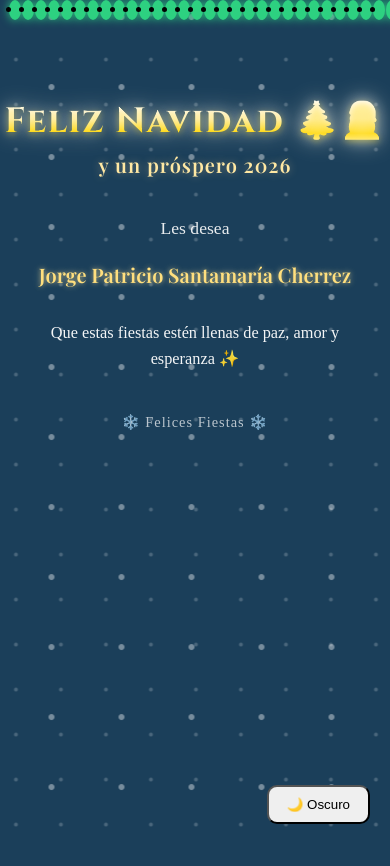
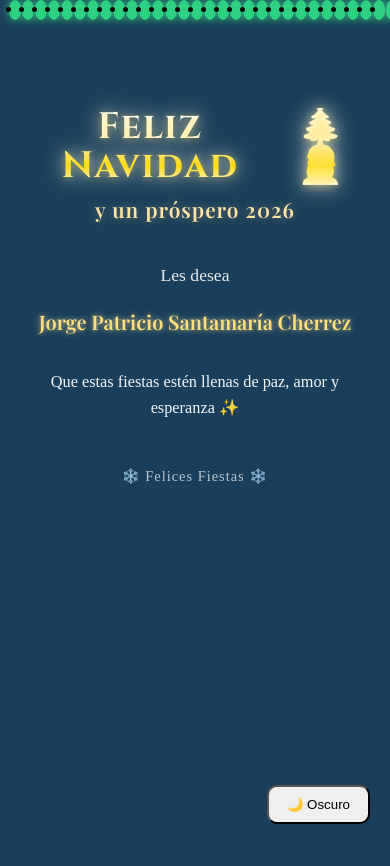
Before and after one commit to Patogol35/Navidad, a React (Vite) app: page / in a window 390 px wide. Shown: the top 866 px of the page. Built offline with nearby package versions, Linux system fonts and the light colour scheme.

Commit message:
Update Home.css

```diff
--- a/src/pages/Home.css
+++ b/src/pages/Home.css
@@ -8,9 +8,11 @@ CONTENEDOR
   display: flex;
   flex-direction: column;
   align-items: center;
-  padding-top: 90px;        /* ⬅️ MENOS ESPACIO ARRIBA */
-  padding-bottom: 24px;     /* ⬅️ MENOS ESPACIO ABAJO */
-  padding-inline: 16px;
+
+  padding-top: 100px;      /* equilibrado */
+  padding-bottom: 28px;
+  padding-inline: 22px;    /* ⬅️ NO PEGADO A BORDES */
+
   position: relative;
   z-index: 10;
   color: #ffffff;
@@ -21,17 +23,23 @@ CONTENEDOR
 TÍTULO PRINCIPAL
 ========================= */
 .title {
+  display: flex;
+  align-items: center;
+  justify-content: center;
+  gap: 12px;
+
   font-family: "Cinzel", serif;
-  font-size: clamp(2.2rem, 6.5vw, 3.8rem);
+  font-size: clamp(2.3rem, 6.8vw, 3.9rem);
   font-weight: 700;
-  letter-spacing: 1.5px;
-  margin: 0;                /* ⬅️ sin márgenes raros */
-  white-space: nowrap;      /* ⬅️ UNA SOLA LÍNEA */
+  letter-spacing: 1.6px;
+
+  margin: 0;               /* ❌ sin márgenes raros */
+  line-height: 1.05;       /* ✅ CLAVE: elimina espacio abajo */
 
   background: linear-gradient(
     180deg,
     #ffffff 0%,
-    #fff2c2 45%,
+    #fff4cc 45%,
     #ffd700 75%,
     #ffffff 100%
   );
@@ -39,26 +47,29 @@ TÍTULO PRINCIPAL
   -webkit-text-fill-color: transparent;
 
   text-shadow:
-    0 2px 6px rgba(255, 215, 0, 0.35),
-    0 0 14px rgba(255, 255, 255, 0.4);
+    0 1px 6px rgba(255, 215, 0, 0.3),
+    0 0 14px rgba(255, 255, 255, 0.35);
 
   animation: titleGlow 4s ease-in-out infinite;
 }
 
-/* Emojis del MISMO COLOR */
-.title span {
-  -webkit-text-fill-color: transparent;
-  background: inherit;
-}
-
-/* Brillo suave */
+/* Brillo navideño suave */
 @keyframes titleGlow {
   0%, 100% {
     filter: drop-shadow(0 0 6px rgba(255,215,0,0.35));
   }
   50% {
-    filter: drop-shadow(0 0 12px rgba(255,255,255,0.6));
+    filter: drop-shadow(0 0 12px rgba(255,255,255,0.55));
   }
+}
+
+/* 🎄🎅 Emojis en COLOR ORIGINAL */
+.title .emoji {
+  font-size: 0.9em;
+  line-height: 1;
+  filter: drop-shadow(0 0 4px rgba(255,255,255,0.4));
+  -webkit-text-fill-color: initial;
+  background: none;
 }
 
 /* =========================
@@ -66,12 +77,14 @@ SUBTÍTULO
 ========================= */
 .subtitle {
   font-family: "Playfair Display", serif;
-  font-size: clamp(1.25rem, 4.5vw, 1.9rem);
-  color: #ffe8a3;
-  margin-top: 6px;
-  margin-bottom: 22px;
+  font-size: clamp(1.3rem, 4.8vw, 2rem);
+  color: #ffe6a3;
+
+  margin-top: 10px;        /* ⬅️ espacio justo */
+  margin-bottom: 24px;
+
   letter-spacing: 1px;
-  text-shadow: 0 0 8px rgba(255, 215, 150, 0.4);
+  text-shadow: 0 0 10px rgba(255, 215, 150, 0.4);
 }
 
 /* =========================
@@ -88,7 +101,9 @@ TEXTOS
   font-size: clamp(1.25rem, 4vw, 1.6rem);
   font-weight: 600;
   color: #ffdf7e;
-  margin-bottom: 16px;
+
+  margin-bottom: 18px;
+
   text-shadow:
     0 0 5px rgba(255,223,126,0.6),
     0 0 10px rgba(255,255,255,0.25);
@@ -105,64 +120,8 @@ TEXTOS
 FOOTER
 ========================= */
 .footer {
-  margin-top: 26px;
+  margin-top: 30px;
   font-size: 0.9rem;
   opacity: 0.7;
   letter-spacing: 1px;
 }
-
-/* =========================
-NIEVE MÓVIL
-========================= */
-.snow-mobile {
-  pointer-events: none;
-  position: fixed;
-  inset: 0;
-  z-index: -1;
-  overflow: hidden;
-}
-
-.snow-mobile::before {
-  content: "";
-  position: absolute;
-  inset: -120vh 0 0 0;
-  background-image:
-    radial-gradient(circle, rgba(255,255,255,0.9) 2.5px, transparent 3.5px);
-  background-size: 70px 70px;
-  animation: snow-fall-front 6s linear infinite;
-  opacity: 0.45;
-  will-change: transform;
-  transform: translateZ(0);
-}
-
-.snow-mobile::after {
-  content: "";
-  position: absolute;
-  inset: -120vh 0 0 0;
-  background-image:
-    radial-gradient(circle, rgba(255,255,255,0.6) 1.3px, transparent 2.5px);
-  background-size: 45px 45px;
-  animation: snow-fall-back 10s linear infinite;
-  opacity: 0.35;
-  will-change: transform;
-  transform: translateZ(0);
-}
-
-@keyframes snow-fall-front {
-  to {
-    transform: translateY(120vh) translateX(18px);
-  }
-}
-
-@keyframes snow-fall-back {
-  to {
-    transform: translateY(120vh) translateX(-12px);
-  }
-}
-
-@media (prefers-reduced-motion: reduce) {
-  .snow-mobile::before,
-  .snow-mobile::after {
-    animation: none;
-  }
-}
```
